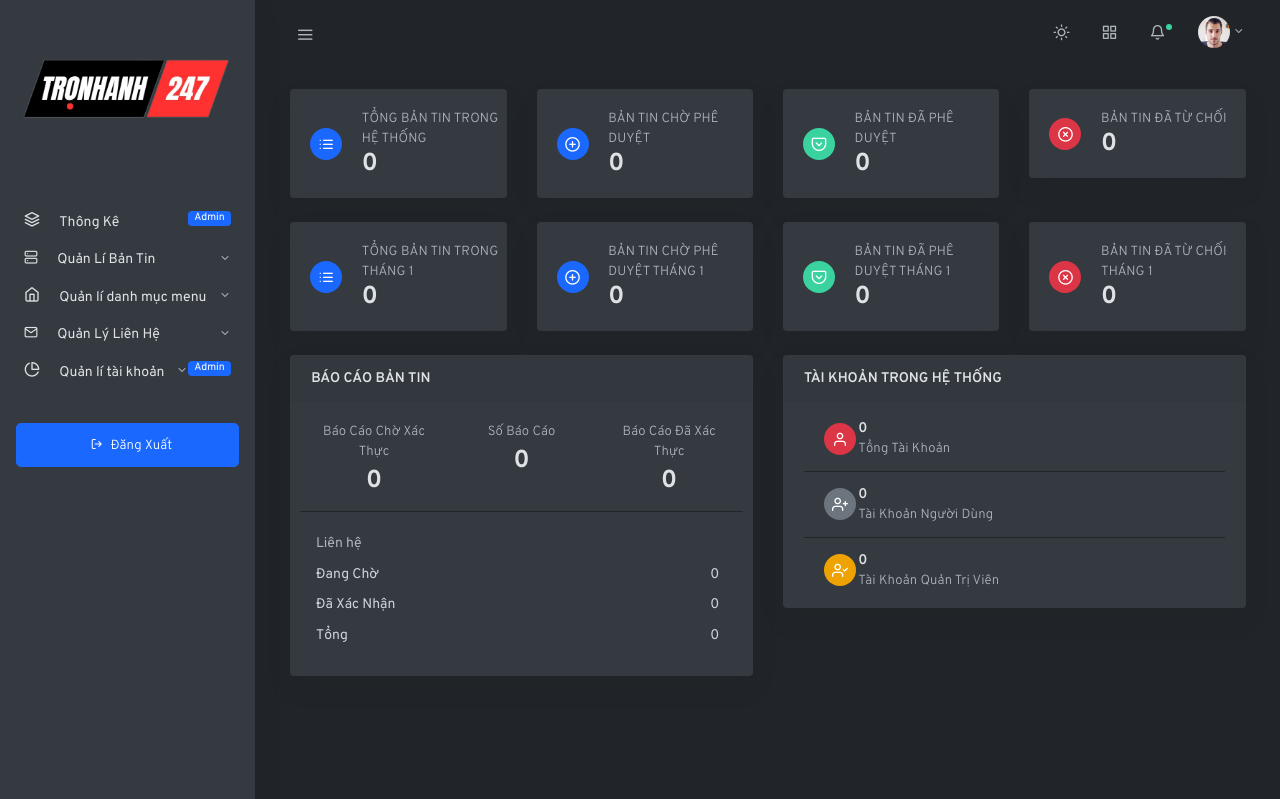
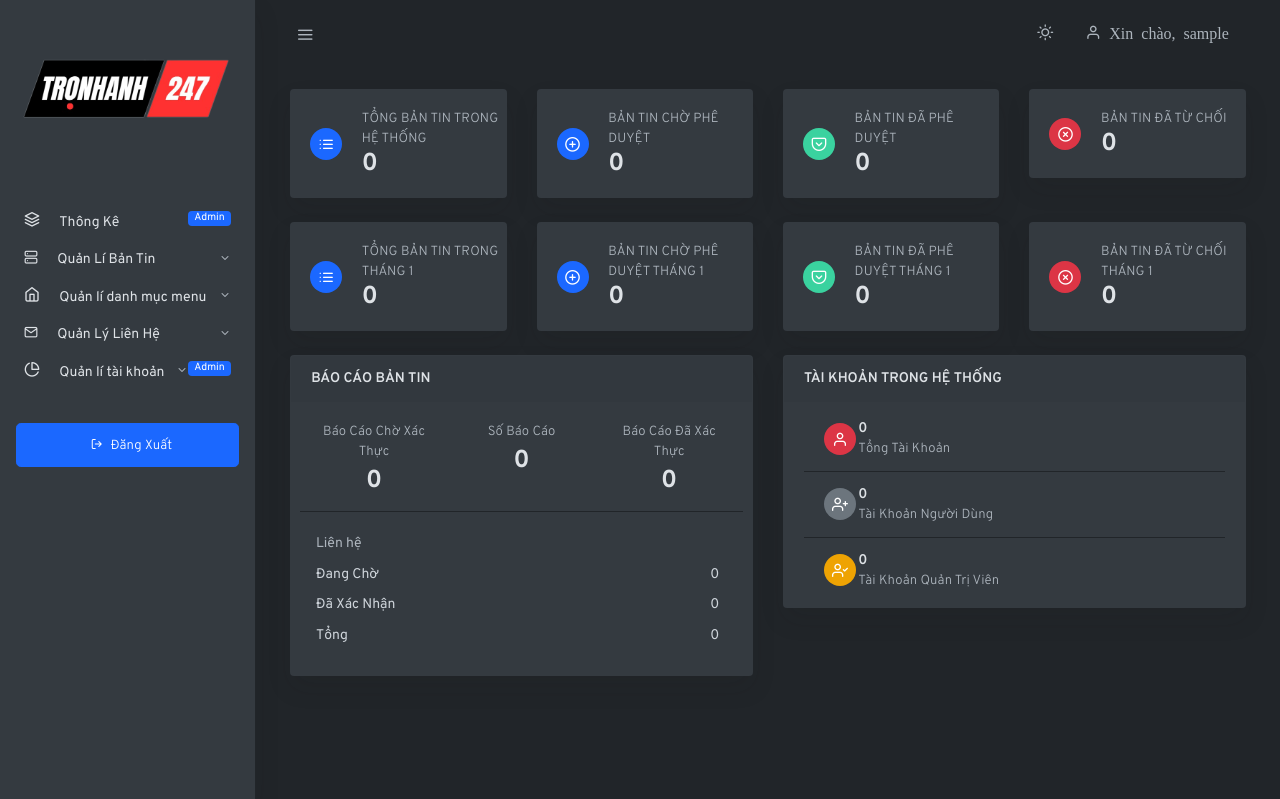
Before and after one commit to vanlong2202/Tronhanh247, a PHP site: page /Admin/index.php in a window 1280 px wide. Shown: the top 799 px of the page. Run offline with PHP 8.4, Linux system fonts and the light colour scheme; the visitor is signed in with stand-in values (Sample User, id 1); data that the repository does not hold is empty; some web fonts are replaced.

Commit message:
fix tim kiem

```diff
--- a/Admin/header.php
+++ b/Admin/header.php
@@ -50,28 +50,10 @@ if (!isset($_SESSION['loggedin'])) {
               <i class="fe fe-sun fe-16"></i>
             </a>
           </li>
-          <li class="nav-item">
-            <a class="nav-link text-muted my-2" href="./#" data-toggle="modal" data-target=".modal-shortcut">
-              <span class="fe fe-grid fe-16"></span>
+          <li class="nav-item nav-notif">
+            <a class="nav-link text-muted my-2" href="../profile.php">
+              <span class="fe fe-user fe-16"> Xin chào, <?php echo $_SESSION['username']; ?></span>
             </a>
-          </li>
-          <li class="nav-item nav-notif">
-            <a class="nav-link text-muted my-2" href="./#" data-toggle="modal" data-target=".modal-notif">
-              <span class="fe fe-bell fe-16"></span>
-              <span class="dot dot-md bg-success"></span>
-            </a>
-          </li>
-          <li class="nav-item dropdown">
-            <a class="nav-link dropdown-toggle text-muted pr-0" href="#" id="navbarDropdownMenuLink" role="button" data-toggle="dropdown" aria-haspopup="true" aria-expanded="false">
-              <span class="avatar avatar-sm mt-2">
-                <img src="./assets/avatars/face-1.jpg" alt="..." class="avatar-img rounded-circle">
-              </span>
-            </a>
-            <div class="dropdown-menu dropdown-menu-right" aria-labelledby="navbarDropdownMenuLink">
-              <a class="dropdown-item" href="#">Profile</a>
-              <a class="dropdown-item" href="#">Settings</a>
-              <a class="dropdown-item" href="#">Activities</a>
-            </div>
           </li>
         </ul>
       </nav>
@@ -156,7 +138,7 @@ if (!isset($_SESSION['loggedin'])) {
 
           </ul>
           <div class="btn-box w-100 mt-4 mb-1">
-            <a href="https://themeforest.net/item/tinydash-bootstrap-html-admin-dashboard-template/27511269" target="_blank" class="btn mb-2 btn-primary btn-lg btn-block">
+            <a href="../model/deletesession.php" target="_blank" class="btn mb-2 btn-primary btn-lg btn-block">
               <i class="fe fe-log-out fe-12 mx-2"></i><span class="small">Đăng Xuất</span>
             </a>
           </div>
--- a/bantin.php
+++ b/bantin.php
@@ -210,12 +210,11 @@
             if($price == 5){
                 $search_query .= " AND Tin_gia > 5000000";
             }
-        //   $search_query .= " AND Tin_gia = '$price'";
         }
-        $item_pre_page = !empty($_GET['per_page'])?($_GET['per_page']):3; //số bản tin trong 1 page
+        $item_pre_page = !empty($_GET['per_page'])?($_GET['per_page']):6;
         $current_page = !empty($_GET['page'])?($_GET['page']):1;
         $offset = ($current_page - 1)* $item_pre_page;
-        $search_query .=" LIMIT $item_pre_page OFFSET $offset";
+        $search_query .=" ORDER BY Tin_time DESC LIMIT $item_pre_page OFFSET $offset";
         $result = mysqli_query($conn, $search_query);
 
         $cont = "SELECT * FROM tbltindv  Where Tin_trangthai = 1 AND Ltin_ID = 1";
--- a/bantin2.php
+++ b/bantin2.php
@@ -210,12 +210,11 @@
             if($price == 5){
                 $search_query .= " AND Tin_gia > 5000000";
             }
-        //   $search_query .= " AND Tin_gia = '$price'";
         }
-        $item_pre_page = !empty($_GET['per_page'])?($_GET['per_page']):3; //số bản tin trong 1 page
+        $item_pre_page = !empty($_GET['per_page'])?($_GET['per_page']):6;
         $current_page = !empty($_GET['page'])?($_GET['page']):1;
         $offset = ($current_page - 1)* $item_pre_page;
-        $search_query .=" LIMIT $item_pre_page OFFSET $offset";
+        $search_query .=" ORDER BY Tin_time DESC LIMIT $item_pre_page OFFSET $offset";
         $result = mysqli_query($conn, $search_query);
 
         $cont = "SELECT * FROM tbltindv  Where Tin_trangthai = 1 AND Ltin_ID = 3";
--- a/profile.php
+++ b/profile.php
@@ -136,7 +136,7 @@ if (!isset($_SESSION['loggedin'])) {
                       <?php foreach ($ds as $row1) : ?>
                         <tr>
                           <td>#<?php echo $row1['TT'] ?></td>
-                          <td><?php echo $row1['Tin_title'] ?></td>
+                          <td class="col-lg-4"><?php echo $row1['Tin_title'] ?></td>
                           <td><?php echo $row1['Tin_time'] ?></td>
                           <td class="col-lg-2"><?php if ($row1['Tttindv_ID'] == 1) : ?>
                                 <button type="button" class="btn mb-2 btn-primary btn-sm">Đang Phê Duyệt</button>
```
Also changed, not shown: ajax_search.php (+0 -8 lines), bantin1.php (+3 -4 lines), assets/images/398541571_2146880589004506_1547764240744424437_n.jpg (added).
